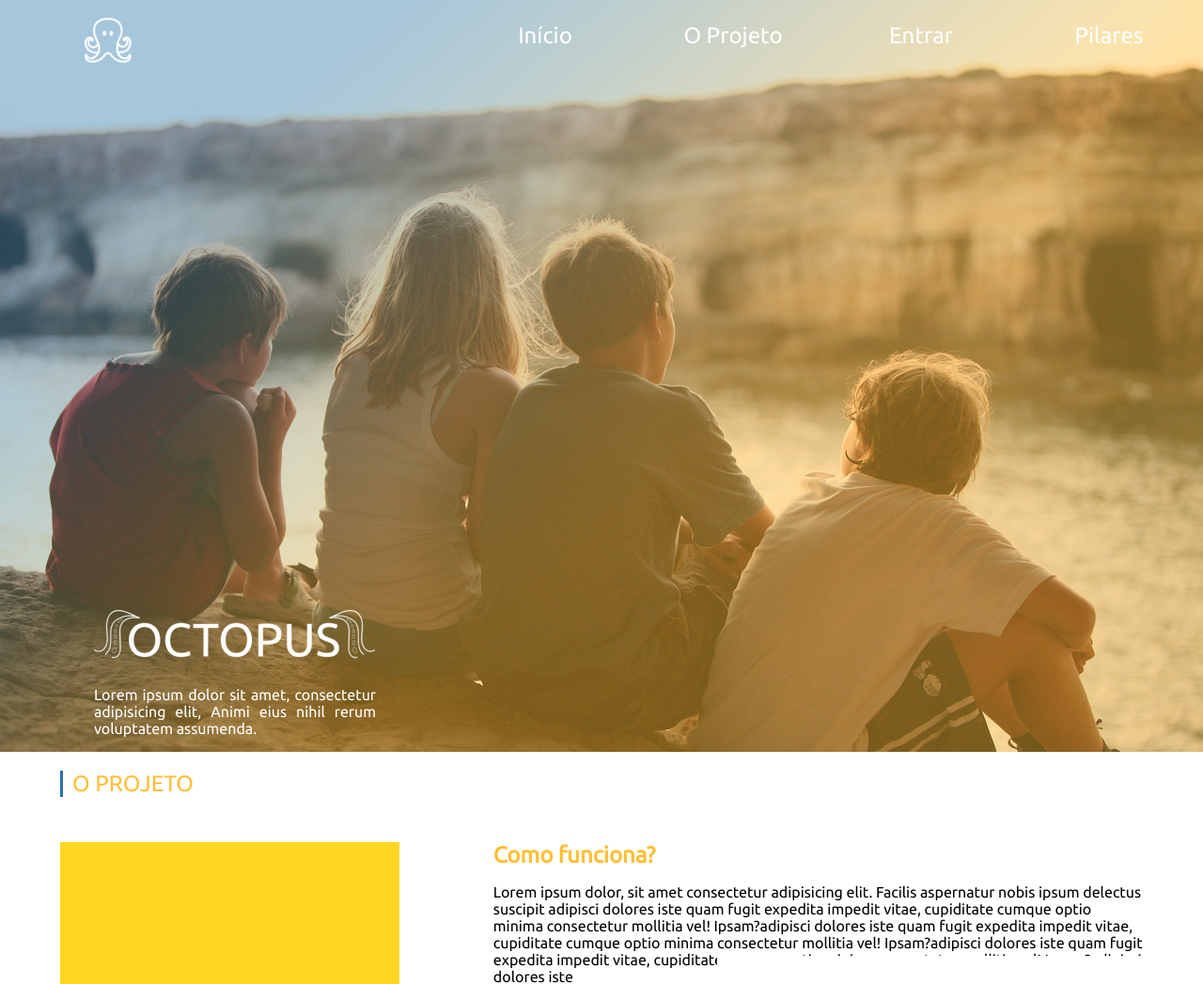
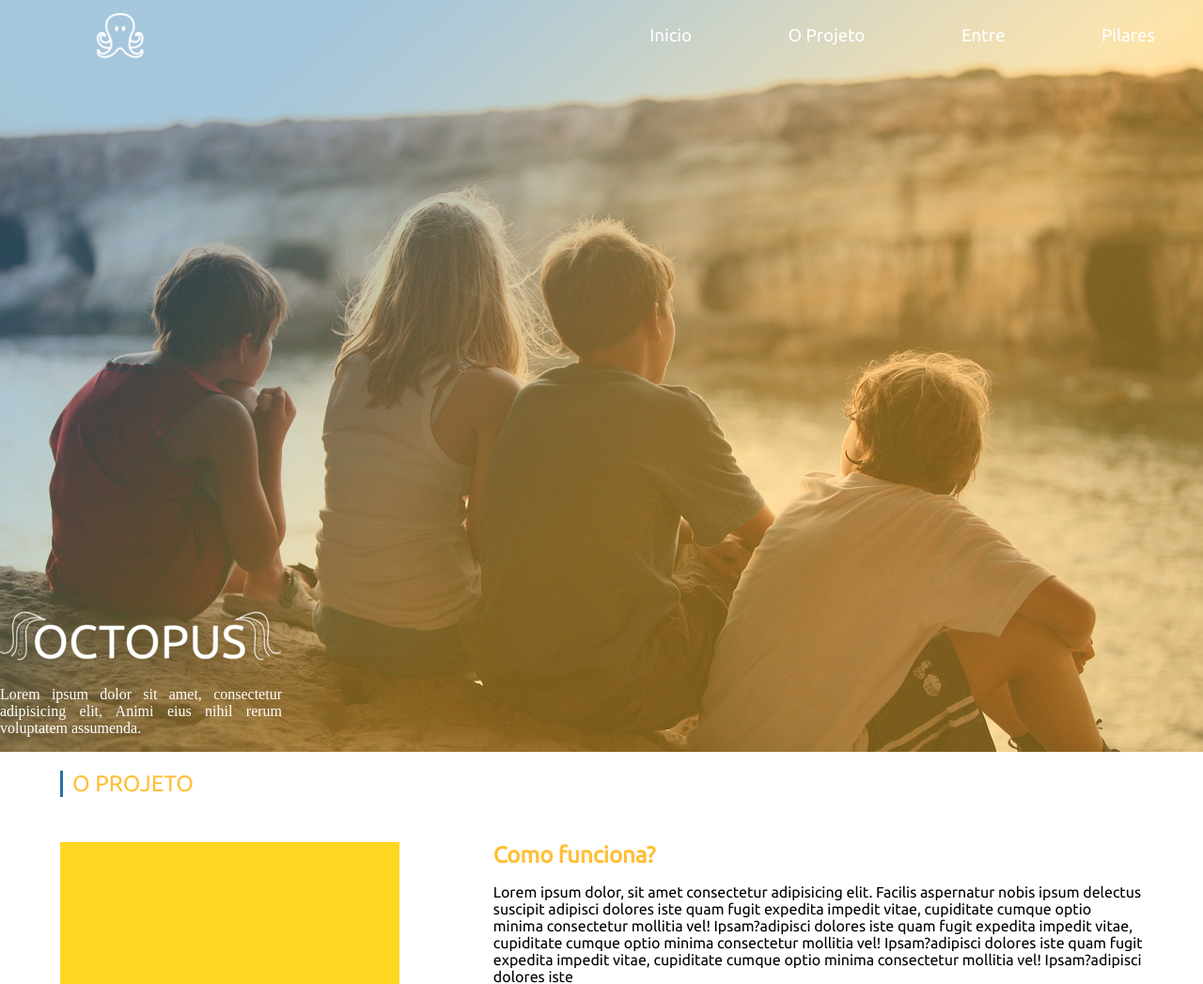
Before and after one commit to vini52/octopus-demoday, a Django app: page / in a window 1280 px wide. Shown: the top 1047 px of the page at 94% size. Run offline with Django 3.2, Linux system fonts and the light colour scheme.

Commit message:
corrigir navbar e banner

```diff
--- a/app/static/css/style.css
+++ b/app/static/css/style.css
@@ -14,28 +14,23 @@ body{
 }
 
 header{
+    grid-area: header;
     background-attachment: fixed;
     background-image: url("/static/imagens/pessoas.png");
     background-repeat: no-repeat;
-    background-size: 100%;
+    background-attachment: fixed;
+    background-size: cover;
+    width: 100%;
     display: flex;
     flex-direction: column;
-    font-family: 'Ubuntu', sans-serif;
-    font-size: 18pt;
-    font-weight: 500;
-    grid-area: header;
-    justify-content: space-between;
+    position: relative;
+    display: inline-block;
 }
-header nav ul {
-    align-items: center;
-    display: flex;
-    justify-content: flex-end;
-    list-style-type: none;
-}
+
 header a {
     color: white;
     font-family: 'Ubuntu', sans-serif;
-    font-size: 18pt;
+    font-size: 14pt;
     font-weight: 500;
     text-decoration: none;
 }
@@ -44,46 +39,46 @@ header a:hover {
     color: #2674A8;
     transition: 0.3s;
 }
-#navbar{
+.navbar{
+    background-color: transparent;
+    display: flex;
     align-items: center;
-    display: flex;
     justify-content: space-between;
+    width: 100%;
+    height: 76px;
+    position: fixed;
+    top: 0;
+    transition: .5s;
+    z-index: 1000;
 
 }
-#boxSize{
+.menu{
     display: flex;
+    align-items: center;
+    justify-content: space-around;
+    width: 50%;
+
+}
+.logo{
+    width: 20%;
+    display: flex;
+    align-items: center;
     justify-content: center;
-    width: 200px;
 }
-#navPrincipal{
-    width: 100%;
+
+.bannerContainer{
+    height: 100%;
+    display: flex;
+    justify-content: flex-end;
+    flex-direction: column;
 }
-#octopusLogo{
-    margin-left: 30px;
-    margin-top: 15px;
-}
-#octopus{
-    color: white;
-    display: flex;
-    font-weight: 500;
-    flex-direction: column;
-    justify-content: flex-start;
-    margin-left: 100px;
-}
-#text{
+.texto{
     font-size: 12pt;
     text-align: justify;
     width: 300px;
+    color: white;
 }
-.fixedMenu{
-    background: #ffbf37;
-    height: auto;
-    position: fixed;
-    top: 0px;
-    transition: 1s;
-    width: 100%;
-    z-index: 100;
-}
+
 #projeto{
     align-items: center;
     display: flex;
--- a/app/static/js/script.js
+++ /dev/null
@@ -1,11 +0,0 @@
-
-window.onscroll = function() {scrollFunction()};
-function scrollFunction() {
-    if (document.body.scrollTop > 5 || document.documentElement.scrollTop > 2.5) {
-      document.getElementById("octopusLogo").src = "/static/icones/logo2.png";
-      navbar.classList.add('fixedMenu');
-    } else {
-      document.getElementById("octopusLogo").src = "/static/icones/polvinho1.png";
-      navbar.classList.remove('fixedMenu');
-    }
-  }
--- a/app/templates/index.html
+++ b/app/templates/index.html
@@ -12,60 +12,52 @@
     <link rel="stylesheet" href="{% static 'css/style.css' %}">
     <script defer src="{% static 'js/script.js' %}"></script>
     <link href="https://fonts.googleapis.com/css?family=Ubuntu&display=swap" rel="stylesheet">
+    <script src="https://code.jquery.com/jquery-3.4.1.js"></script>
+    <script type="text/javascript">
+        $(document).ready(function(){
+            $(window).scroll(function(){
+                if($(this).scrollTop() > 100){
+                    $(".navbar").css({"opacity" : "1"})
+                    $(".navbar").css({"background-color": "#ffbf37"})
+                    $("#octopusLogo").attr("src","{% static 'icones/logo2.png' %}" )
+
+                }else{
+                    $(".navbar").css({"background-color": "transparent"})
+                    $("#octopusLogo").attr("src","{% static 'icones/polvinho1.png' %}" )
+
+                }
+            })
+        })
+    </script>
     <title>Octopus | Página inicial</title>
 </head>
 <body>
-<header id="header">
-    <div id="navPrincipal" >
-        <nav>
-            <div id="navbar">
-                <div id="boxSize">
-                    <a  href="#">
-                        <img id="octopusLogo" src="{% static 'icones/polvinho1.png' %}" alt="Logo octopus">
-                    </a>
-                </div>
-                <ul>
-                    <li>
-                        <div id="boxSize">
-                            <a id="oProjeto" href="#">
-                                Início
-                            </a>
-                        </div>
-                    </li>
-                    <li>
-                        <div id="boxSize">
-                            <a id="" href="#projeto">
-                                O Projeto
-                            </a>
-                        </div>
-                    </li>
-                    <li>
-                        <div id="boxSize">
-                            <a id="" href="#cadastro">
-                                Entrar
-                            </a>
-                        </div>
-                    </li>
-                    <li>
-                        <div id="boxSize">
-                            <a id="" href="#pilares">
-                                Pilares
-                            </a>
-                        </div>
-                    </li>
-                </ul>
+<header>
+
+       <nav class="navbar transition">
+
+            <div class="logo">
+                <img id="octopusLogo" src="{% static 'icones/polvinho1.png' %}" alt="Logo octopus">
             </div>
+            <div class="menu">
+                <a href="#">Inicio</a>
+                <a href="#projeto">O Projeto</a>
+                <a href="#cadastro">Entre</a>
+                <a href="#pilares">Pilares</a>
+            </div>
+
         </nav>
-    </div>
-    <div id="octopus">
-        <div id="logoOctopus">
-            <img src="{% static 'icones/logo1.png' %}" alt="">
-        </div>
-        <div id="text">
-            <p>Lorem ipsum dolor sit amet, consectetur adipisicing elit, Animi eius nihil rerum voluptatem assumenda.</p>
-        </div>
+        <section class="bannerContainer">
 
-    </div>
+            <div class="imagem">
+                <img src="{% static 'icones/logo1.png' %}" alt="">
+
+            </div>
+            <div class="texto">
+                <p>Lorem ipsum dolor sit amet, consectetur adipisicing elit, Animi eius nihil rerum voluptatem assumenda.</p>
+            </div>
+
+        </section>
 </header>
 <section id="projeto">
     <div id="largura-projeto">
```
